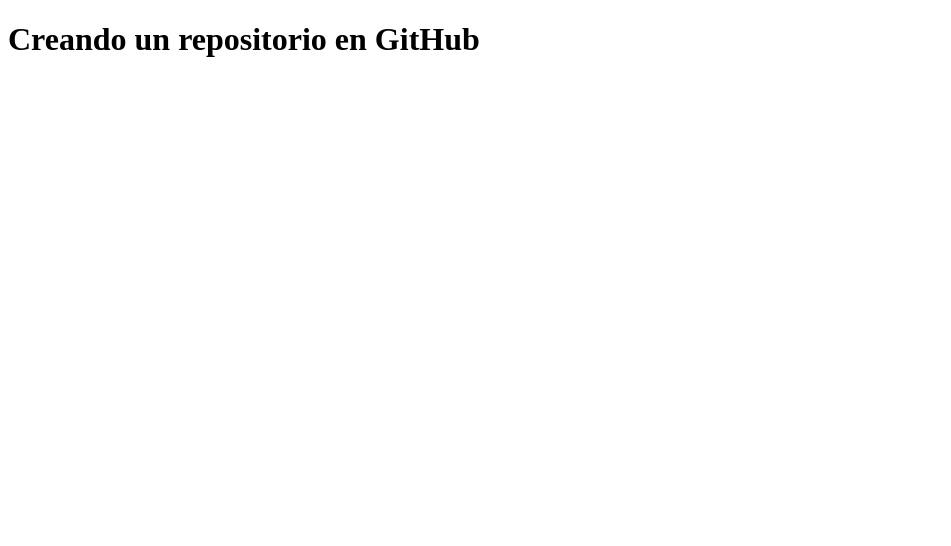
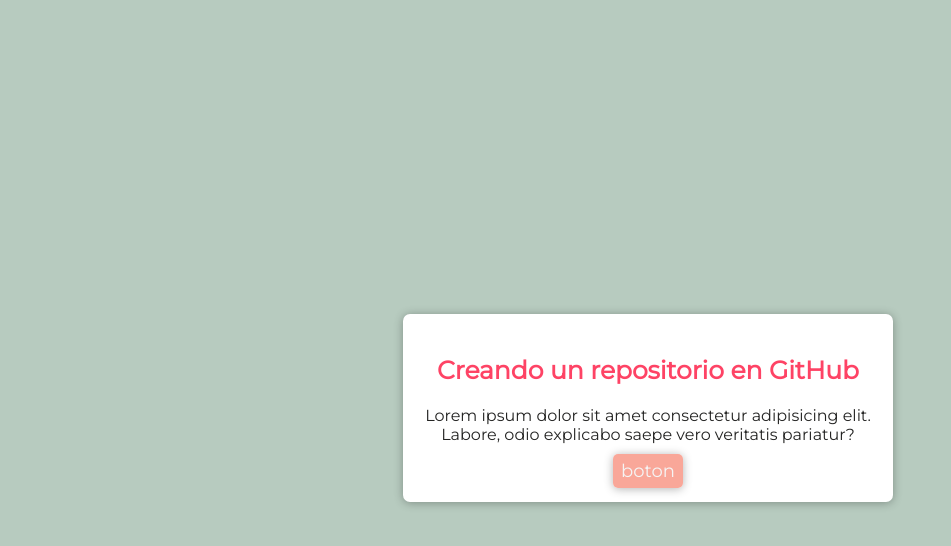
Before and after one commit to chgauna/git, a plain HTML site: page index.html in a window 1280 px wide. Shown: the whole page, without its empty margins (0-951 px from the left). Drawn offline with Linux system fonts and the light colour scheme.

Commit message:
agregue estilos

```diff
--- a/css/style.css
+++ b/css/style.css
@@ -0,0 +1,37 @@
+body{
+    font-family: 'Montserrat', sans-serif;
+    color: #242423;
+    background-color: #b7cbbf;
+    width: 100%;
+    height: 100vh;
+    display: flex;
+    justify-content: center;
+    align-items: center;
+}
+.contenedor{
+    background-color: white;
+    width: 100%;
+    max-width: 450px;
+    text-align: center;
+    padding: 20px;
+    box-shadow: 0px 1px 10px rgba(0,0,0,0.3);
+    border-radius: 7px;
+}
+h1{
+    color: #fe4365;
+    font-size: 25px;
+}
+
+.boton{
+    margin-top: 15px;
+    background-color: #f9a799;
+    padding: 6px 8px;
+    border-radius: 5px;
+    text-decoration: none;
+    color: whitesmoke;
+    font-size: 18px;
+    box-shadow: 0px 1px 10px rgba(0,0,0,0.3);
+}
+.boton:hover{
+    background-color: #b7cbbf;
+}
--- a/index.html
+++ b/index.html
@@ -12,6 +12,11 @@
     <title>GitHub</title>
 </head>
 <body>
-    <h1>Creando un repositorio en GitHub</h1>
+    <section class="contenedor">
+        <h1>Creando un repositorio en GitHub</h1>
+        <p>Lorem ipsum dolor sit amet consectetur adipisicing elit. Labore, odio explicabo saepe vero veritatis pariatur?</p>
+        <a href="#" class="boton">boton</a>
+    </section>
+
 </body>
 </html>
```
